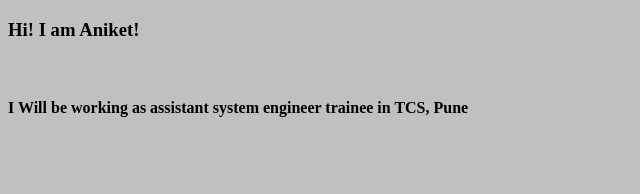
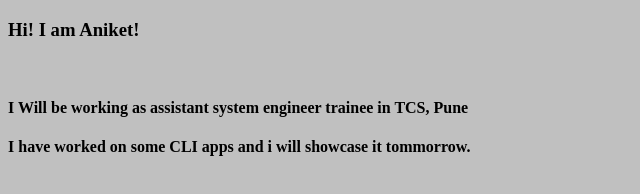
Before and after one commit to adriatic07/student-name-site, a plain HTML site: page index.html in a window 1280 px wide. Shown: the whole page, without its empty margins (0-640 px from the left). Drawn offline with Linux system fonts and the light colour scheme.

Commit message:
Update details of project

```diff
--- a/index.html
+++ b/index.html
@@ -8,6 +8,7 @@
 <body bgcolor="silver">
    <h3>Hi! I am Aniket!</h3> <br>
    <h4>I Will be working as assistant system engineer trainee in TCS, Pune</h4>
+   <h4>I have worked on some CLI apps and i will showcase it tommorrow. </h4>
 
 
 </body>
```
